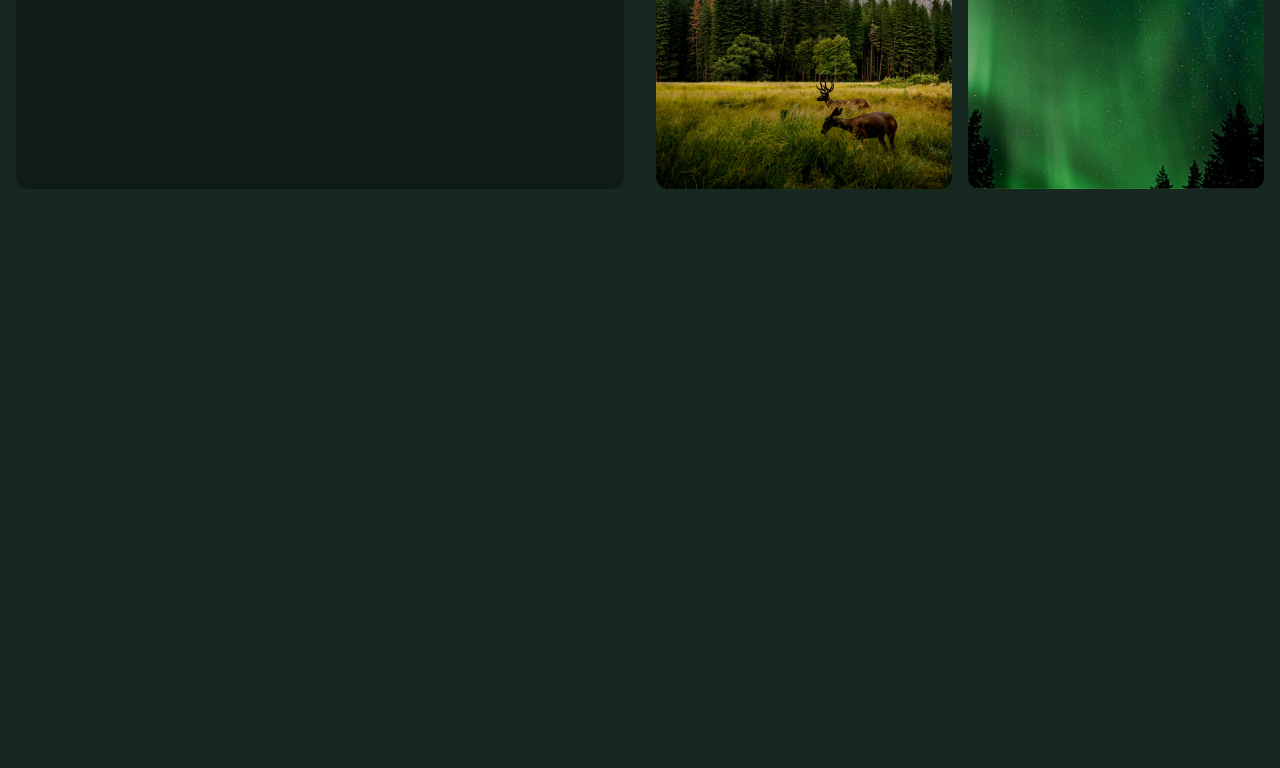
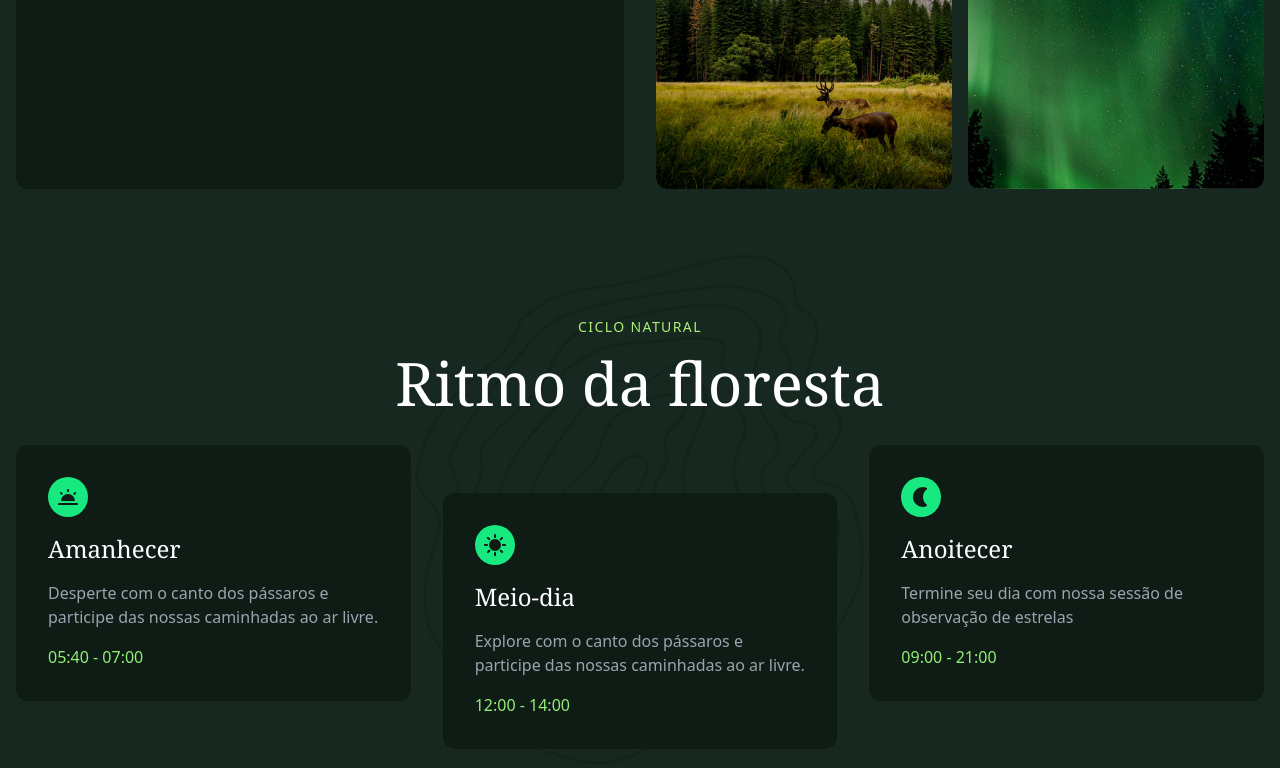
Before and after one commit to luuizz/forest, a website: page src/index.html in a window 1280 px wide. Shown: the part 2727-3495 px from the top of the page. Before the commit the page ends 3300 px from the top, so only its background shows below. Drawn offline with Linux system fonts and the light colour scheme.

Commit message:
Criado a seção de datas

```diff
--- a/src/index.html
+++ b/src/index.html
@@ -182,6 +182,41 @@
       </div>
     </div>
   </section>
+
+  <!--  -->
+  <section class="container bg-[url('./img/padrao.svg')] bg-contain bg-center bg-no-repeat mb-12 sm:mb16 sm:py-16">
+    <p class="mb-4 text-center text-verde-200 uppercase tracking-widest text-sm">Ciclo natural</p>
+    <h2 class="mb-8 text-center mx-auto text-balance font-serif text-white text-4xl sm:text-6xl max-w-screen-md:">Ritmo da floresta</h2>
+
+    <div class="flex flex-col sm:flex-row gap-4 sm:gap-8">
+      <div class="grid gap-4 bg-verde-900 p-6 sm:p-8 rounded-xl flex-1 sm:hover:-translate-y-2 transition-transform">
+        <div class="bg-verde-400 size-10 flex items-center justify-center rounded-full">
+          <img src="./img/manha.svg" alt="">
+        </div>
+        <h3 class="font-serif text-2xl text-white">Amanhecer</h3>
+        <p class="text-gray-400">Desperte com o canto dos pássaros e participe das nossas caminhadas ao ar livre.</p>
+        <span class="text-verde-300">05:40 - 07:00</span>
+      </div>
+
+      <div class="grid gap-4 bg-verde-900 p-6 sm:p-8 rounded-xl flex-1 sm:translate-y-12 sm:hover:translate-y-10 transition-transform">
+        <div class="bg-verde-400 size-10 flex items-center justify-center rounded-full">
+          <img src="./img/dia.svg" alt="">
+        </div>
+        <h3 class="font-serif text-2xl text-white">Meio-dia</h3>
+        <p class="text-gray-400">Explore com o canto dos pássaros e participe das nossas caminhadas ao ar livre.</p>
+        <span class="text-verde-300">12:00 - 14:00</span>
+      </div>
+
+      <div class="grid gap-4 bg-verde-900 p-6 sm:p-8 rounded-xl flex-1 sm:hover:-translate-y-2 transition-transform">
+        <div class="bg-verde-400 size-10 flex items-center justify-center rounded-full">
+          <img src="./img/noite.svg" alt="">
+        </div>
+        <h3 class="font-serif text-2xl text-white">Anoitecer</h3>
+        <p class="text-gray-400">Termine seu dia com nossa sessão de observação de estrelas</p>
+        <span class="text-verde-300">09:00 - 21:00</span>
+      </div>
+    </div>
+  </section>
 </body>
 
 </html>
```
Also changed, not shown: src/output.css.
